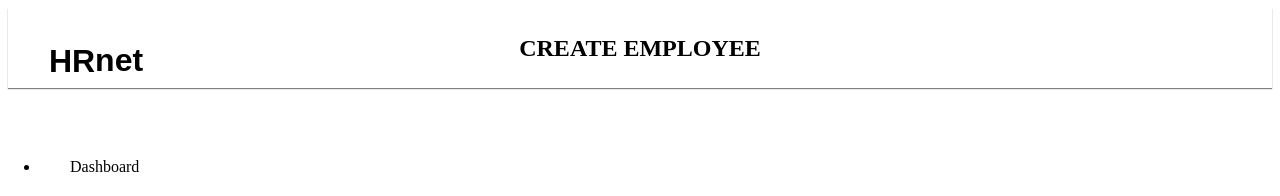
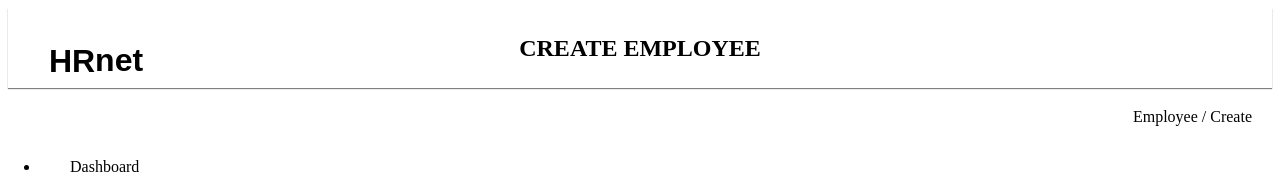
Before and after one commit to BELAID78/P14_React_HRnet, a React (Create React App) app: page /create-employee in a window 1280 px wide. Shown: the top 196 px of the page. Built offline with nearby package versions, Linux system fonts and the light colour scheme.

Commit message:
Create Breadcrumb component & style

```diff
--- a/src/app.css
+++ b/src/app.css
@@ -7,6 +7,7 @@
     --black-text: #191a21;
     --black-bg: #12131c;
     --pink-text: #e91e63;
+    --gray-shadow: 0px 1px 1px #cccccc;
 }
 
 /* font */
--- /dev/null
+++ b/src/components/Breadcrumb/Breadcrumb.js
@@ -0,0 +1,13 @@
+import React from 'react'
+
+import './breadcrumb.css'
+
+function Breadcrumb({children}) {
+    return (
+        <div className='breadcrumb'>
+            {children}
+        </div>
+    )
+}
+
+export default Breadcrumb
--- /dev/null
+++ b/src/components/Breadcrumb/breadcrumb.css
@@ -0,0 +1,22 @@
+.breadcrumb {
+    padding: 20px;
+    text-align: right;
+    font-weight: 500;
+    background: var(--white-bg);
+    box-shadow: var(--gray-shadow);
+}
+
+.breadcrumb a {
+    text-decoration: none;
+}
+
+.breadcrumb a,
+.breadcrumb a:visited,
+.breadcrumb a:active {
+    color: var(--black-text);
+    font-weight: 500;
+}
+
+.breadcrumb a:not(.active) {
+    color: var(--pink-text);
+}
--- a/src/pages/CreateEmployee.js
+++ b/src/pages/CreateEmployee.js
@@ -1,6 +1,8 @@
 import React from 'react'
+import { NavLink } from 'react-router-dom'
 
 import Header from '../components/Header/Header';
+import Breadcrumb from '../components/Breadcrumb/Breadcrumb';
 
 function CreateEmployee() {
     return (
@@ -10,6 +12,10 @@ function CreateEmployee() {
                 <h2>CREATE EMPLOYEE</h2>
             </Header>
 
+            <Breadcrumb>
+                <NavLink to='/employee'>Employee</NavLink> / <NavLink to='/create-employee'>Create</NavLink>
+            </Breadcrumb>
+
         </div>
     )
 }
```
